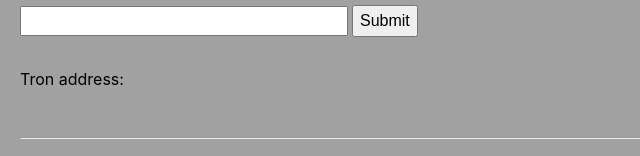
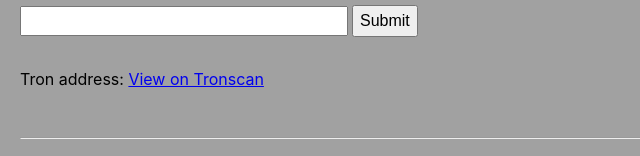
Before and after one commit to BriungRi/tron-converter, a React (Create React App) app: page / in a window 1280 px wide. Shown: the part 488-644 px from the top of the page, without its empty margins (0-640 px from the left). Built offline with nearby package versions, Linux system fonts and the light colour scheme.

Commit message:
Add view on tronscan

```diff
--- a/src/App.js
+++ b/src/App.js
@@ -60,7 +60,14 @@ function App() {
           <input className="InputField" type="text" ref={hexInput} />
           <input className="InputButton" type="submit" name="Convert" />
           <p className="ConversionResult">
-            Tron address: <strong>{tronAddress}</strong>
+            Tron address: <strong>{tronAddress} </strong>
+            <a
+              target="_blank"
+              rel="noopener noreferrer"
+              href={`https://tronscan.org/#/address/${tronAddress}`}
+            >
+              View on Tronscan
+            </a>
           </p>
         </form>
       </div>
```
